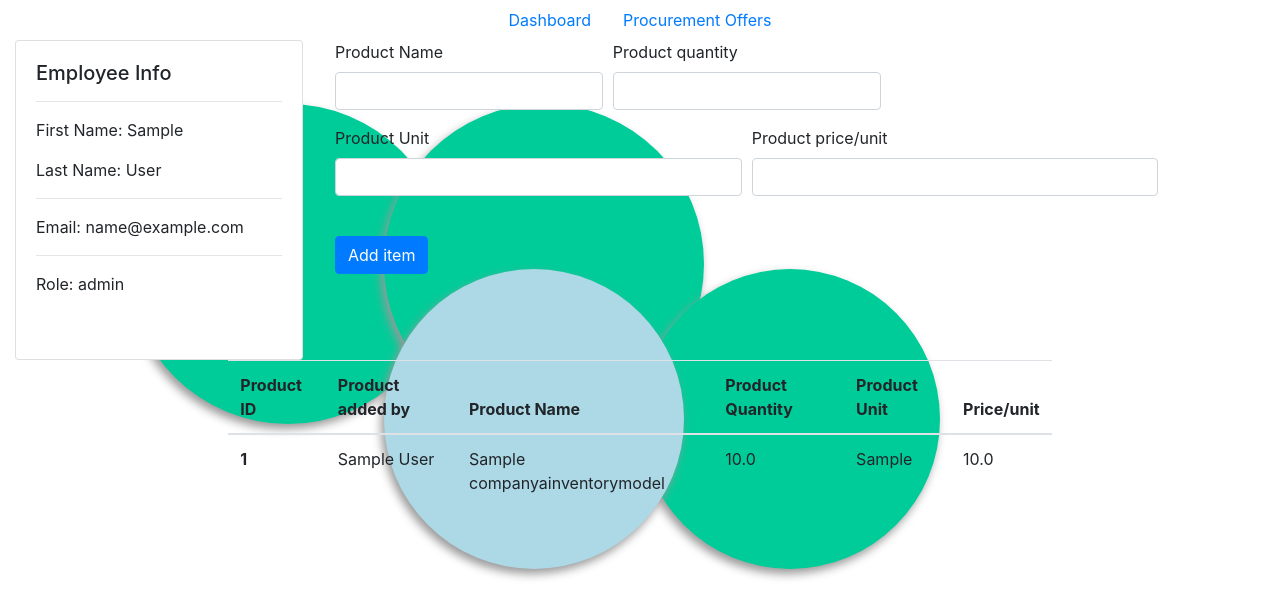
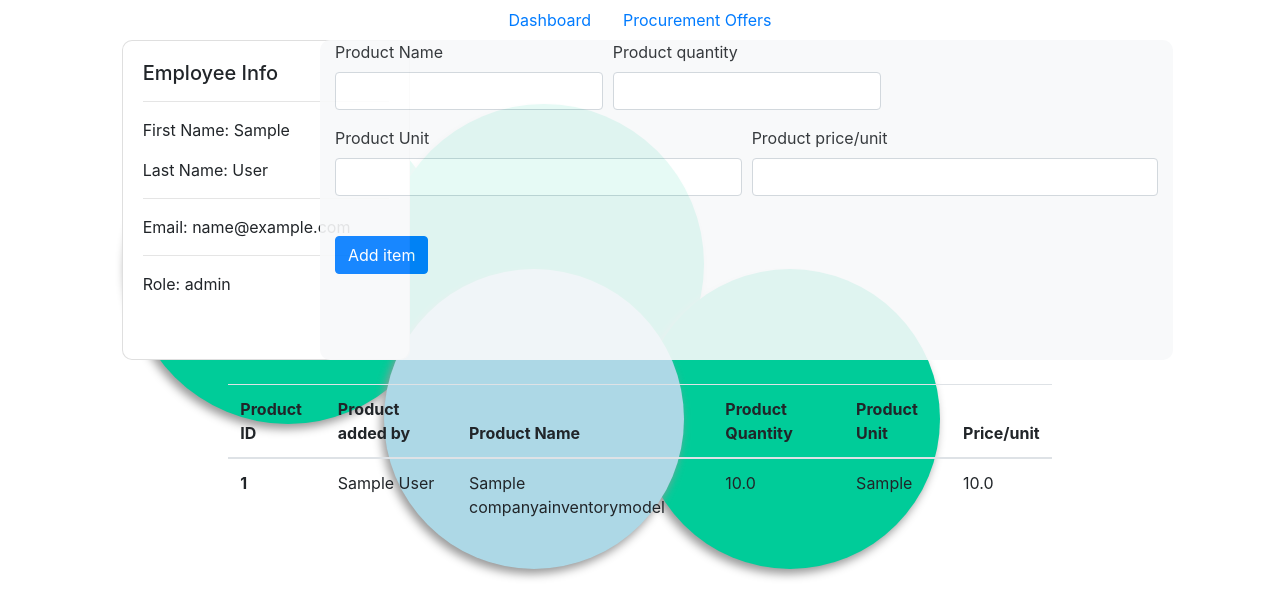
Before and after one commit to thedrowsywinger/HackNsuSeason2TeamRedRiot, a Django app: page /Company-A/Dashboard/ in a window 1280 px wide. Shown: the part 56-656 px from the top of the page. Run offline with Django 3.2, Linux system fonts and the light colour scheme; the first user in the database is signed in; tables that the repository leaves empty hold one stand-in row (Sample ...); some libraries are stand-ins or nearby versions.

Commit message:
added small design changes

```diff
--- a/company_A_management_system/company_A_app/templates/company_A_app/dashboard.html
+++ b/company_A_management_system/company_A_app/templates/company_A_app/dashboard.html
@@ -36,8 +36,9 @@
   </ul>
   <!-- Headline ends here -->
 <div class="row">
-  <div class="col-sm-3">
-    <div class="card" style="width: 18rem; height: 20rem;">
+  <div class="col-sm-1"></div>
+  <div class="col-sm-2">
+    <div class="card" style="width: 18rem; height: 20rem; border-radius:10px;">
       <!-- <img src="..." class="card-img-top" alt="..."> -->
       <div class="card-body">
         <h5 class="card-title">Employee Info</h5><hr>
@@ -51,7 +52,7 @@
 
   </div>
 
-  <div class="col-sm-8">
+  <div class="col-sm-8 bg-light" style="opacity:0.9;border-radius:10px;">
     <form method="POST">
       {% csrf_token %}
       <div class="form-row">
@@ -82,6 +83,7 @@
 
   <div class="col-sm-1"></div>
 </div>
+<br>
 
   <div class="row">
     <div class="col-sm-2"></div>
```
